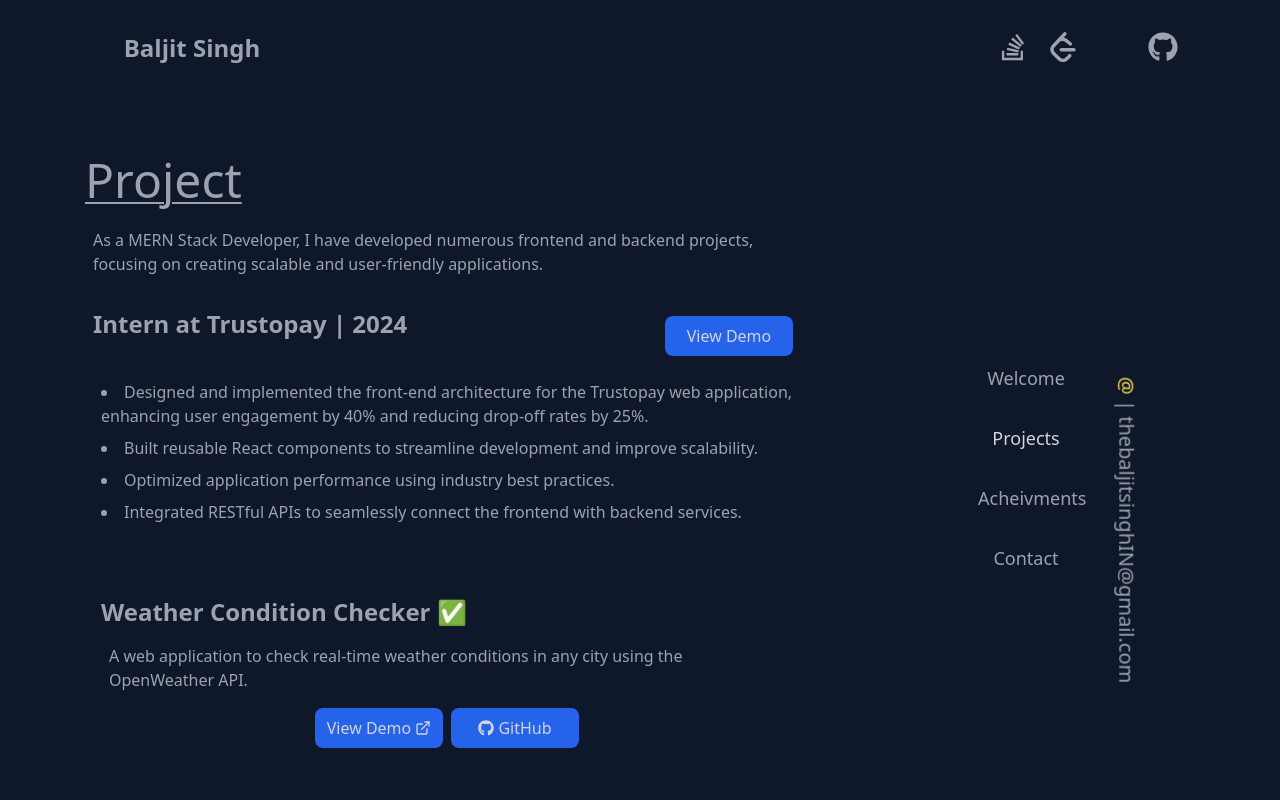
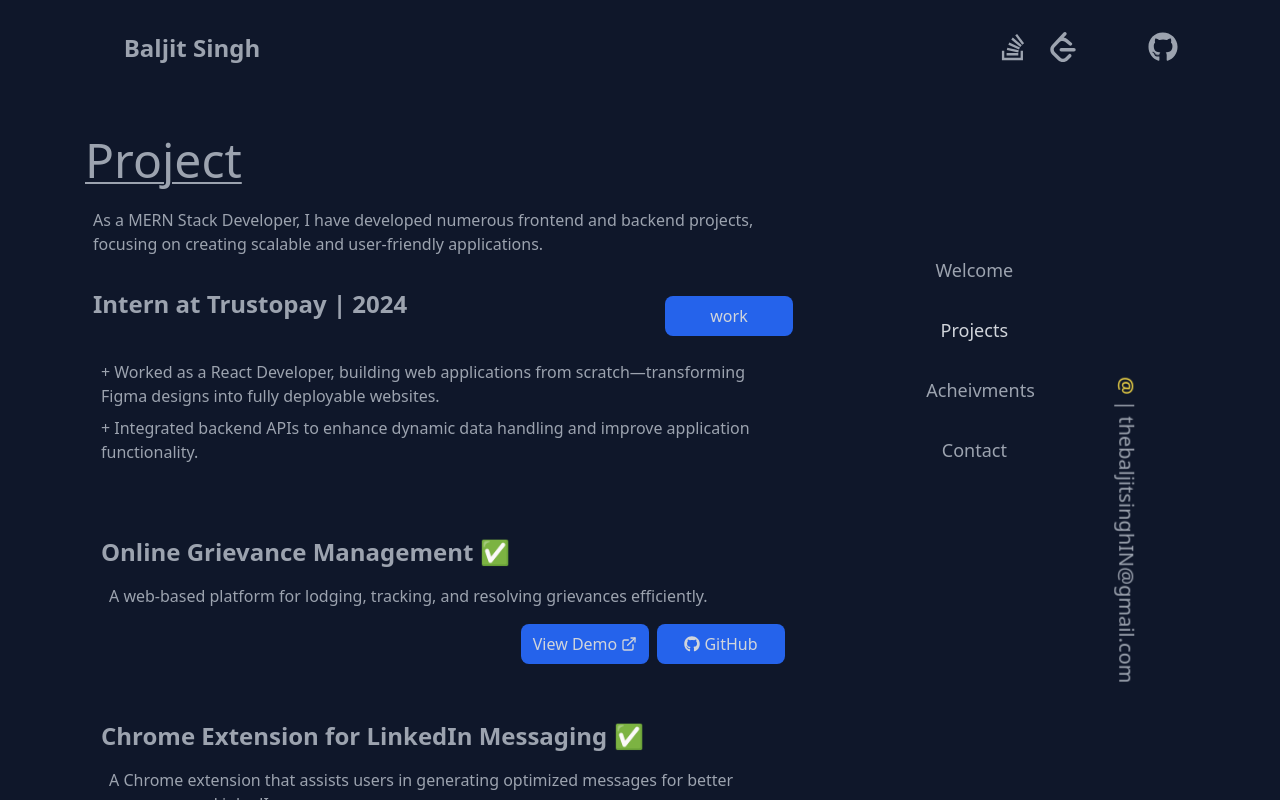
Before and after one commit to TheBaljitSingh/portfolio-v2, a React (Create React App) app: page / in a window 1280 px wide. Both pictures are taken after a click on the button "Projects". Shown: the top 800 px of the page. Built offline with nearby package versions, Linux system fonts and the light colour scheme; some icons are missing; the HTML template or start-up script is replaced by a standard one.

Commit message:
fix: updated the fixed the bug

```diff
--- a/src/Acheivment.js
+++ b/src/Acheivment.js
@@ -16,7 +16,7 @@ function Acheivment(props) {
             <p className='font-medium text-lg '>✅ Coding Platform Ratings</p>
             <div className='ml-6'>
             <ul>↪️ 1150+ on Codechef</ul>
-            <ul>↪️ Solved over 250+ Algorithmic and DS problems on Leetcode, Codechef and more<span><a href="https://auth.geeksforgeeks.org/user/thebaljitsingh" target='_blank' >GfG </a></span>(240+ Point)</ul>
+            <ul>↪️ Solved over 250+ Algorithmic and Data Structure problems on Leetcode, Codechef and GFG </ul>
             <ul>↪️More!!</ul>
 
             </div>
--- a/src/App.js
+++ b/src/App.js
@@ -32,7 +32,7 @@ function App(){
   return (
     <div >
   <Social/>
-      <div className='max-w-full h-auto bg-yewala'>
+      <div className='max-w-full max-h-full bg-yewala'>
       {/* here navbar will go */}
 
         <main className='  text-gray-400  '>
@@ -41,10 +41,10 @@ function App(){
           <span className='text-yellow-300'>@ </span>|  <span className='select-all'>thebaljitsinghIN@gmail.com</span>
         </a>
 
-          <div className='max-w-[1158px] flex m-auto justify-between '>
-            <div className=' h-screen w-2/3 flex-row my-8'> {/* margin change kar ke dekh le */}
+          <div className='max-w-[1158px]  h-screen flex m-auto justify-between '>
+            <div className=' w-2/3 flex-row my-8'> {/* margin change kar ke dekh le */}
               {/* this is for content */}
-              <div className='my-15  '>
+              <div className='my-15 mt-20  '>
                 <div className={showDiv.id==="Welcome!"? "Welcome!  font-thin": "hidden"}>
                 <h1 className='text-5xl  font-normal p-2 underline underline-offset-4 decoration-2 mb-8'>Welcome!</h1>
 
@@ -52,7 +52,7 @@ function App(){
 
                 <p className='border-l border-blue-600 rounded-lg shadow-gray-400 p-4 text-xl '>Hey, I'm
                 <span className='inline-flex items-baseline '>
-                  <a href="https://twitter.com/TheBaljitSingh">
+                  <a href="https://www.linkedin.com/in/thebaljitsingh">
                     <img src={Baljit} alt="Baljit Singh from Parul University" className='self-center w-5 h-5 rounded-full mx-1 ' />
                     </a>
                     <span>Baljit </span>
@@ -77,7 +77,7 @@ function App(){
             </div>
 
 
-            <div className=' w-1/3 h-auto flex'>
+            <div className='fixed w-1/3 h-auto ml-[700px] mt-[240px] '>
               {/* this is for sidebar */}
               <div className='flex flex-col items-center justify-center w-full mb-32 '>
 
--- a/src/Projects.js
+++ b/src/Projects.js
@@ -18,17 +18,16 @@ function Project(props) {
                         rel="noopener noreferrer"
                         className="flex items-center justify-center w-32 h-10 rounded-lg bg-blue-600 text-gray-300 hover:bg-blue-700 transition-colors"
                     >
-                        <span>View Demo</span>
+                        <span>work</span>
                     </a>
                 </div>
 
 
                 </div>
                 <ul className="list-disc list-inside p-2 mt-2 space-y-2">
-                    <li>Designed and implemented the front-end architecture for the Trustopay web application, enhancing user engagement by 40% and reducing drop-off rates by 25%.</li>
-                    <li>Built reusable React components to streamline development and improve scalability.</li>
-                    <li>Optimized application performance using industry best practices.</li>
-                    <li>Integrated RESTful APIs to seamlessly connect the frontend with backend services.</li>
+                <ul>+ Worked as a React Developer, building web applications from scratch—transforming Figma designs into fully deployable websites.</ul>
+<ul>+ Integrated backend APIs to enhance dynamic data handling and improve application functionality.</ul>
+
                 </ul>
 
             </div>
@@ -36,53 +35,16 @@ function Project(props) {
             {/* Projects Section */}
             <div className=" p-2">
                 {/* Weather Condition Checker */}
-                <div className="p-4 border rounded-xl mb-4">
-                    <h3 className="text-2xl font-semibold">Weather Condition Checker ✅</h3>
-                    <p className="p-2 mt-2">A web application to check real-time weather conditions in any city using the OpenWeather API.</p>
-                    <div className="p-2 flex space-x-2 justify-center">
-                        <a
-                            href="https://weather-project-gx02.onrender.com/"
-                            target="_blank"
-                            rel="noopener noreferrer"
-                            className="flex items-center justify-center w-32 h-10 rounded-lg bg-blue-600 text-gray-300 hover:bg-blue-700 transition-colors"
-                        >
-                            <span>View Demo</span>
-                            <LuExternalLink className="ml-1" />
-                        </a>
-                        <a
-                            href="https://github.com/TheBaljitSingh/weather-condition-checker-project"
-                            target="_blank"
-                            rel="noopener noreferrer"
-                            className="flex items-center justify-center w-32 h-10 rounded-lg bg-blue-600 text-gray-300 hover:bg-blue-700 transition-colors"
-                        >
-                            <FaGithub className="mr-1" />
-                            <span>GitHub</span>
-                        </a>
-                    </div>
-                </div>
 
-                {/* Chrome Extension for LinkedIn Messaging */}
-                <div className="p-4 border rounded-xl mb-4">
-                    <h3 className="text-2xl font-semibold">Chrome Extension for LinkedIn Messaging ✅</h3>
-                    <p className="p-2 mt-2">A Chrome extension that assists users in generating optimized messages for better responses on LinkedIn.</p>
-                    <div className="p-2 flex space-x-2 justify-center">
-                        <a
-                            href="https://github.com/TheBaljitSingh/chrome-extention-for-linkedin-messaging"
-                            target="_blank"
-                            rel="noopener noreferrer"
-                            className="flex items-center justify-center w-32 h-10 rounded-lg bg-blue-600 text-gray-300 hover:bg-blue-700 transition-colors"
-                        >
-                            <FaGithub className="mr-1" />
-                            <span>GitHub</span>
-                        </a>
-                    </div>
-                </div>
+
+
 
                 {/* Online Grievance Management */}
                 <div className="p-4 border rounded-xl mb-4">
-                    <h3 className="text-2xl font-semibold">Online Grievance Management ✅</h3>
+
+                    <h3 className="text-2xl font-semibold ">  Online Grievance Management ✅</h3>
                     <p className="p-2 mt-2">A web-based platform for lodging, tracking, and resolving grievances efficiently.</p>
-                    <div className="p-2 flex space-x-2 justify-center">
+                    <div className="p-2 flex space-x-2 justify-end">
                         <a
                             href="https://online-grievance-management.vercel.app/"
                             target="_blank"
@@ -104,11 +66,28 @@ function Project(props) {
                     </div>
                 </div>
 
+                  {/* Chrome Extension for LinkedIn Messaging */}
+                  <div className="p-4 border rounded-xl mb-4">
+                    <h3 className="text-2xl font-semibold ">Chrome Extension for LinkedIn Messaging ✅</h3>
+                    <p className="p-2 mt-2">A Chrome extension that assists users in generating optimized messages for better responses on LinkedIn.</p>
+                    <div className="p-2 flex space-x-2 justify-end">
+                        <a
+                            href="https://github.com/TheBaljitSingh/chrome-extention-for-linkedin-messaging"
+                            target="_blank"
+                            rel="noopener noreferrer"
+                            className="flex items-center justify-center w-32 h-10 rounded-lg bg-blue-600 text-gray-300 hover:bg-blue-700 transition-colors"
+                        >
+                            <FaGithub className="mr-1" />
+                            <span>GitHub</span>
+                        </a>
+                    </div>
+                </div>
+
                 {/* ApnaBlog - Blogging Platform */}
                 <div className="p-4 border rounded-xl mb-4">
-                    <h3 className="text-2xl font-semibold">ApnaBlog - Blogging Platform ✅</h3>
+                    <h3 className="text-2xl font-semibold ">ApnaBlog - Blogging Platform ✅</h3>
                     <p className="p-2 mt-2">A blogging platform where users can create, share, and view posts. Implemented Redux for state management.</p>
-                    <div className="p-2 flex space-x-2 justify-center">
+                    <div className="p-2 flex space-x-2 justify-end">
                         <a
                             href="https://apnadaily-blog.netlify.app/"
                             target="_blank"
@@ -132,9 +111,9 @@ function Project(props) {
 
                 {/* E-Commerce Backend */}
                 <div className="p-4 border rounded-xl mb-4">
-                    <h3 className="text-2xl font-semibold">E-Commerce Backend ✅</h3>
+                    <h3 className="text-2xl font-semibold ">E-Commerce Backend ✅</h3>
                     <p className="p-2 mt-2">A backend system for an e-commerce platform currently under development.</p>
-                    <div className="p-2 flex space-x-2 justify-center">
+                    <div className="p-2 flex space-x-2 justify-end">
                         <a
                             href="https://github.com/TheBaljitSingh/E-Commerce-Backend"
                             target="_blank"
@@ -149,9 +128,9 @@ function Project(props) {
 
                 {/* Fine - Finance */}
                 <div className="p-4 border rounded-xl mb-4">
-                    <h3 className="text-2xl font-semibold">Fine - Finance ✅</h3>
+                    <h3 className="text-2xl font-semibold ">Fine - Finance ✅</h3>
                     <p className="p-2 mt-2">An upgraded version of Fine, a platform connecting loan providers and seekers (backend + frontend).</p>
-                    <div className="p-2 flex space-x-2 justify-center">
+                    <div className="p-2 flex space-x-2 justify-end">
                         <a
                             href="https://fine-frontend.vercel.app/"
                             target="_blank"
@@ -172,6 +151,30 @@ function Project(props) {
                         </a>
                     </div>
                 </div>
+                <div className="p-4 border rounded-xl mb-4">
+                    <h3 className="text-2xl font-semibold ">Weather Condition Checker ✅</h3>
+                    <p className="p-2 mt-2">A web application to check real-time weather conditions in any city using the OpenWeather API.</p>
+                    <div className="p-2 flex  space-x-2 justify-end">
+                        <a
+                            href="https://weather-project-gx02.onrender.com/"
+                            target="_blank"
+                            rel="noopener noreferrer"
+                            className="flex items-center justify-center w-32 h-10 rounded-lg bg-blue-600 text-gray-300 hover:bg-blue-700 transition-colors"
+                        >
+                            <span>View Demo</span>
+                            <LuExternalLink className="ml-1" />
+                        </a>
+                        <a
+                            href="https://github.com/TheBaljitSingh/weather-condition-checker-project"
+                            target="_blank"
+                            rel="noopener noreferrer"
+                            className="flex items-center justify-center w-32 h-10 rounded-lg bg-blue-600 text-gray-300 hover:bg-blue-700 transition-colors"
+                        >
+                            <FaGithub className="mr-1" />
+                            <span>GitHub</span>
+                        </a>
+                    </div>
+                </div>
             </div>
         </div>
     );
```
Also changed, not shown: src/components/Social.js (+10 -5 lines).
